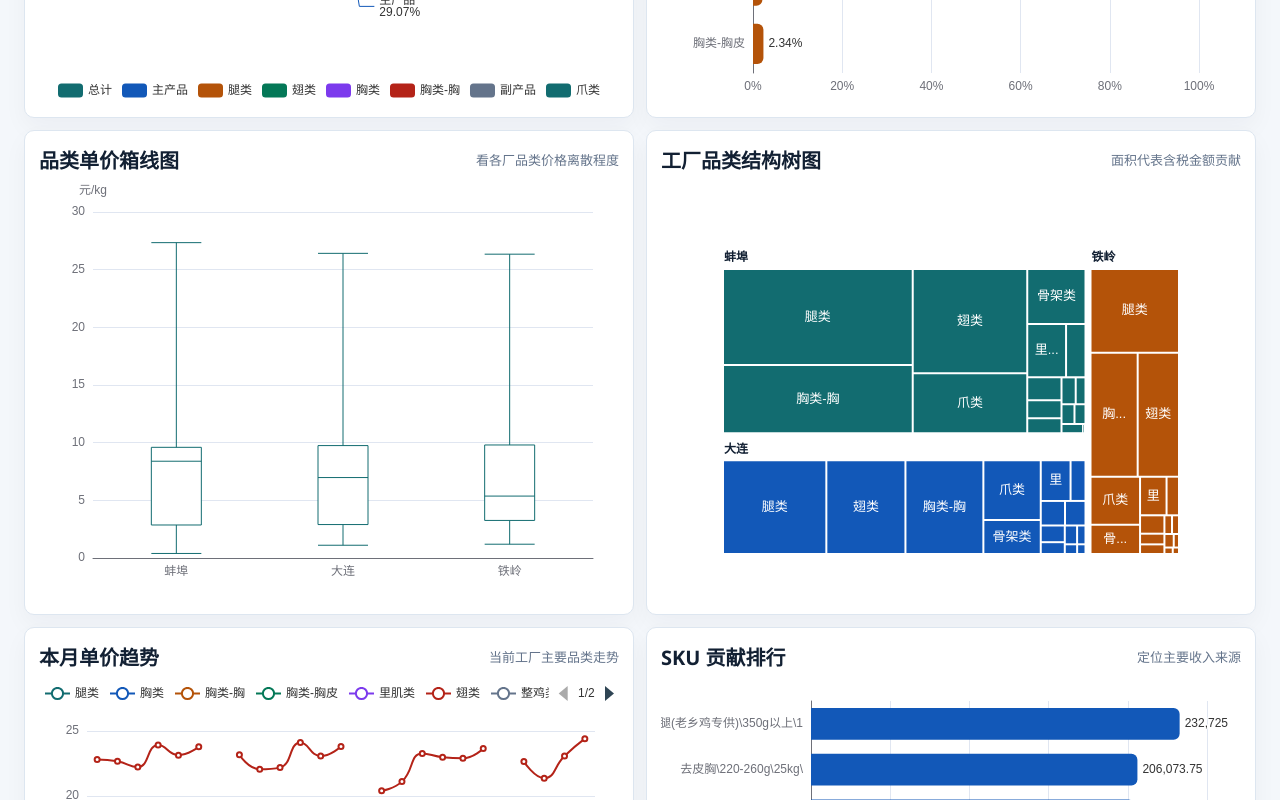
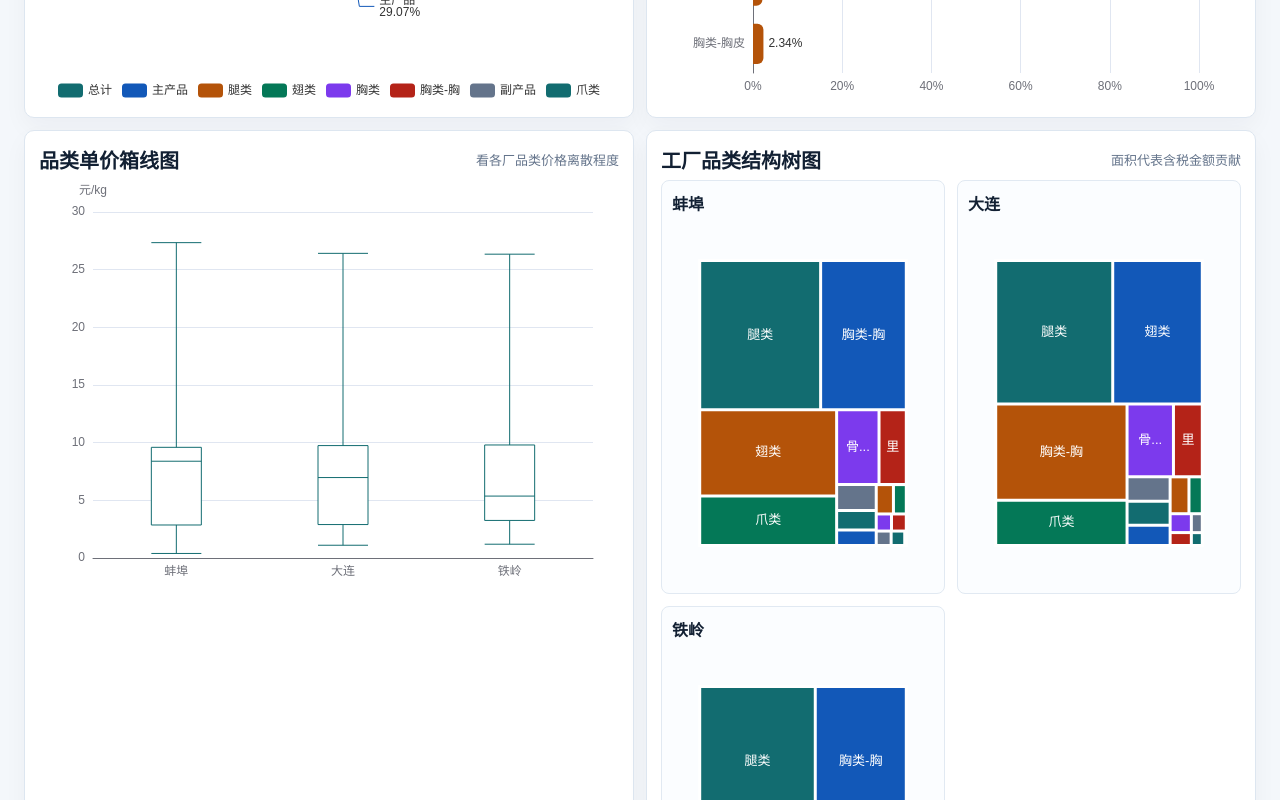
Before and after one commit to ac1826/PVM-analysis, a plain HTML site: page index.html in a window 1280 px wide. Shown: the part 2000-2800 px from the top of the page. Drawn offline with nearby package versions, Linux system fonts and the light colour scheme.

Commit message:
Split treemap by factory and rename report

```diff
--- a/index.html
+++ b/index.html
@@ -3,7 +3,7 @@
 <head>
   <meta charset="utf-8">
   <meta name="viewport" content="width=device-width, initial-scale=1">
-  <title>PVM 三厂日报驾驶舱</title>
+  <title>PVM肉品产值分析报表</title>
   <script src="https://cdn.jsdelivr.net/npm/echarts@5.5.0/dist/echarts.min.js"></script>
   <style>
     :root {
@@ -140,6 +140,27 @@
     section { margin-top: 12px; }
     .grid-2 { display: grid; grid-template-columns: 1fr 1fr; gap: 12px; }
     .grid-3 { display: grid; grid-template-columns: 1fr 1fr 1fr; gap: 12px; }
+    .treemap-row {
+      display: grid;
+      grid-template-columns: repeat(3, minmax(0, 1fr));
+      gap: 12px;
+    }
+    .treemap-card {
+      border: 1px solid #e1e9f2;
+      border-radius: 8px;
+      padding: 10px;
+      min-width: 0;
+      background: #fbfdff;
+    }
+    .treemap-card h3 {
+      margin: 0 0 8px;
+      font-size: 16px;
+    }
+    .tree-chart {
+      height: 360px;
+      min-height: 320px;
+      width: 100%;
+    }
     .panel {
       background: var(--panel);
       border: 1px solid var(--line);
@@ -224,13 +245,13 @@
       margin-top: 8px;
     }
     @media (max-width: 1280px) {
-      .filters, .grid-2, .grid-3, .insights, .factory-strip { grid-template-columns: 1fr 1fr; }
+      .filters, .grid-2, .grid-3, .insights, .factory-strip, .treemap-row { grid-template-columns: 1fr 1fr; }
     }
     @media (max-width: 760px) {
       .wrap { padding: 12px; }
       header { display: block; }
-      .filters, .grid-2, .grid-3, .insights, .factory-strip { grid-template-columns: 1fr; }
-      .chart, .chart.tall { height: 440px; min-height: 360px; }
+      .filters, .grid-2, .grid-3, .insights, .factory-strip, .treemap-row { grid-template-columns: 1fr; }
+      .chart, .chart.tall, .tree-chart { height: 440px; min-height: 360px; }
       h1 { font-size: 22px; }
     }
   </style>
@@ -239,7 +260,7 @@
   <div class="wrap">
     <header>
       <div>
-        <h1>PVM 三厂日报驾驶舱</h1>
+        <h1>PVM肉品产值分析报表</h1>
         <div class="sub">先看产成率和单价，再看品类结构、价格趋势和 SKU 贡献。</div>
       </div>
       <div class="actions">
@@ -324,7 +345,7 @@
           <h2>工厂品类结构树图</h2>
           <span class="panel-note">面积代表含税金额贡献</span>
         </div>
-        <div id="categoryTreemapChart" class="chart"></div>
+        <div id="categoryTreemapGrid" class="treemap-row"></div>
       </div>
     </section>
 
@@ -605,45 +626,53 @@
 
     function renderCategoryTreemapChart() {
       const factories = selectedFactory() ? [selectedFactory()] : (report.factories || []);
-      const data = factories.map(factory => ({
-        name: factory.factory,
-        children: ((factory.sku || {}).by_category || [])
+      const grid = document.getElementById("categoryTreemapGrid");
+      const activeIds = new Set();
+      grid.innerHTML = factories.map((factory, idx) => {
+        const id = `categoryTreemapChart${idx}`;
+        activeIds.add(id);
+        return `<div class="treemap-card"><h3>${escapeHtml(factory.factory)}</h3><div id="${id}" class="tree-chart"></div></div>`;
+      }).join("");
+
+      Object.keys(charts)
+        .filter(id => id.startsWith("categoryTreemapChart") && !activeIds.has(id))
+        .forEach(id => {
+          charts[id].dispose();
+          delete charts[id];
+        });
+
+      factories.forEach((factory, idx) => {
+        const id = `categoryTreemapChart${idx}`;
+        const rows = ((factory.sku || {}).by_category || [])
           .filter(row => num(row["含税金额"]) > 0)
-          .slice(0, 16)
+          .slice(0, 18)
           .map(row => ({
             name: row["部位大类"],
             value: num(row["含税金额"]),
             itemStyle: { borderColor: "#fff" }
-          }))
           }));
-      initChart("categoryTreemapChart").setOption({
+        initChart(id).setOption({
           color: COLORS,
           tooltip: {
-          formatter: info => `${info.name}<br>含税金额：${fmt(num(info.value), " 元")}`
+            formatter: info => `${factory.factory}<br>${info.name}<br>含税金额：${fmt(num(info.value), " 元")}`
           },
           series: [{
             type: "treemap",
             roam: false,
             nodeClick: false,
             breadcrumb: { show: false },
-          data,
+            data: rows,
             label: {
               show: true,
               formatter: "{b}",
               fontSize: 13
             },
-          upperLabel: {
-            show: true,
-            height: 24,
-            color: "#122033",
-            fontWeight: 700
-          },
             levels: [
-            { itemStyle: { borderColor: "#fff", borderWidth: 3, gapWidth: 3 } },
-            { itemStyle: { borderColor: "#fff", borderWidth: 2, gapWidth: 2 } }
+              { itemStyle: { borderColor: "#fff", borderWidth: 3, gapWidth: 3 } }
             ]
           }]
         }, true);
+      });
     }
 
     function priceTrendBlock(factory) {
```
Lines whose indentation alone changed are shown as unchanged.
